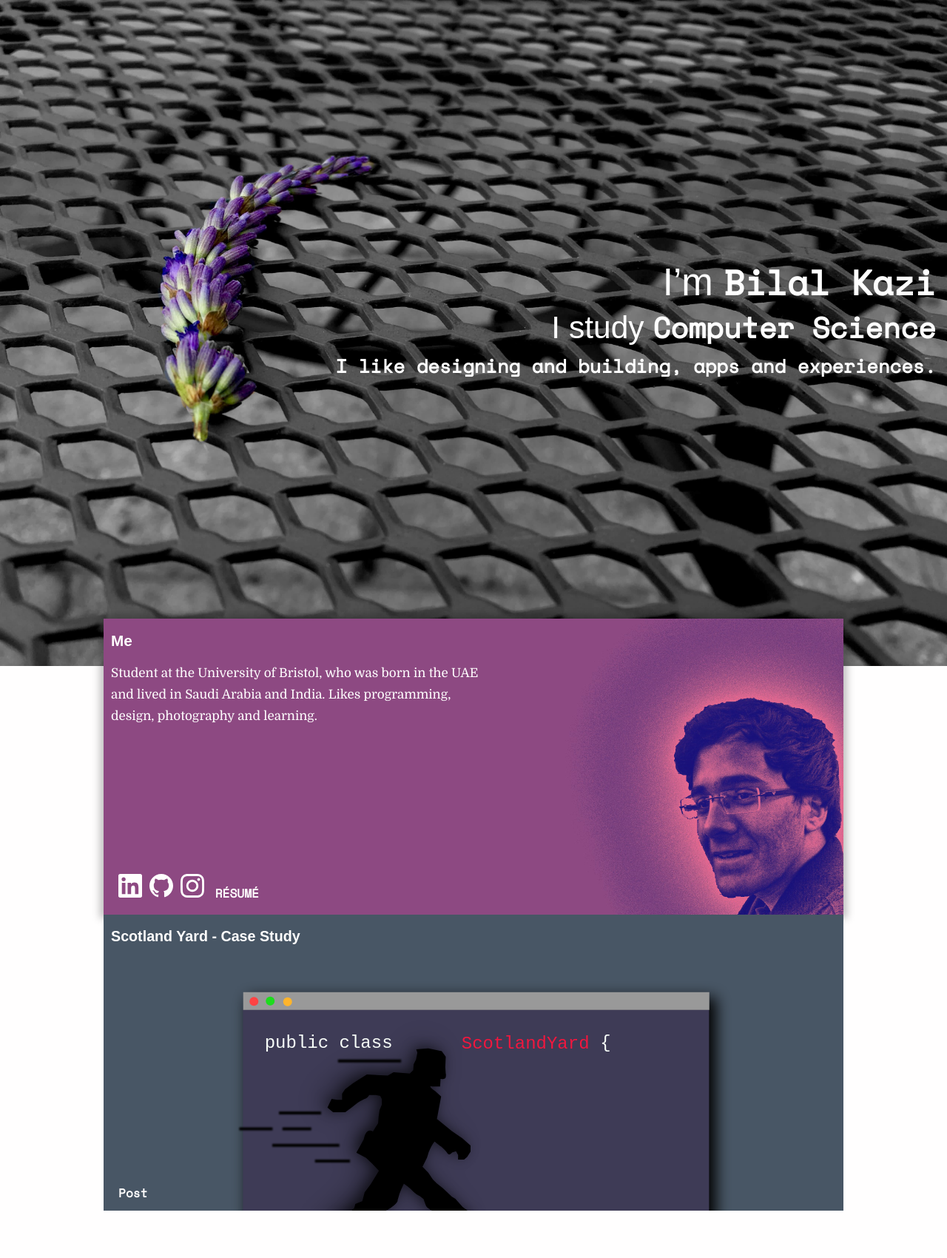
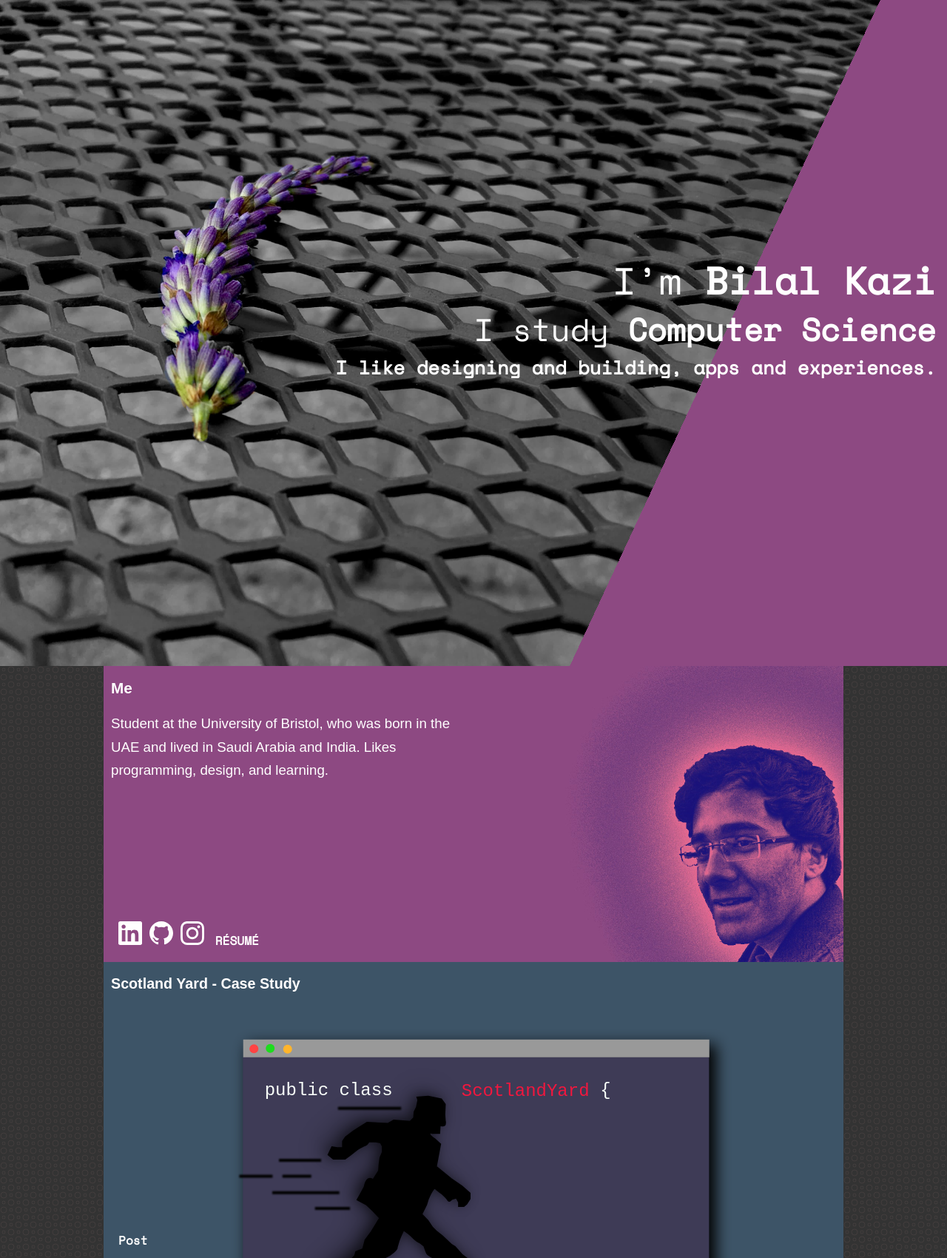
Before and after one commit to bkazi/bkazi.github.io, a Jekyll site: the page built from index.html, in a window 1280 px wide. Shown: the whole page at 74% size. Built offline with Jekyll 4.4.1, drawn with Linux system fonts in a browser that asks for light colours; some web fonts are replaced; before the commit the page ends 1636 px from its top, so only the background shows below that.

Commit message:
Make some changes

```diff
--- a/_includes/critical_home.scss
+++ b/_includes/critical_home.scss
@@ -2,3 +2,9 @@
 @import "home";
 @import "common";
 @import "icon";
+
+body {
+    background-color: #333;
+    background-image: url("/pattern.svg");
+    background-repeat: repeat;
+}
--- a/_sass/_build.scss
+++ b/_sass/_build.scss
@@ -19,14 +19,12 @@
   max-width: 1000px;
   height: 400px;
   margin: 0 auto;
-  margin-top: -5%;
   color: $white;
   background-image: url("/images/bilalK.jpg");
   background-repeat: no-repeat;
   background-size: cover;
   background-color: #8d4982;
   background-position: right;
-  box-shadow: 0px 0px 10px 5px rgba(0, 0, 0, 0.25);
 }
 
 @media (min-width: 400px) {
@@ -44,6 +42,8 @@
 .about__text {
   width: 100%;
   max-width: 500px;
+  font-family: 'Muli', sans-serif;
+  font-size: 1.1em;
 }
 
 .about__resume-link {
--- a/_sass/_home.scss
+++ b/_sass/_home.scss
@@ -28,11 +28,19 @@
 }
 
 .intro__content {
+  display: flex;
+  flex-direction: column;
+  justify-content: center;
+  align-items: flex-end;
+  width: 100%;
+  height: 100%;
   position: absolute;
   right: 0;
   padding-right: 15px;
   color: white;
   font-weight: 600;
+  // background: linear-gradient(60deg, rgba(255, 255, 255, 0) 65%, #8d4982 0%);
+  background: linear-gradient(-65deg, #8d4982 30%, rgba(255, 255, 255, 0) 0%);
 
   em {
     color: white;
@@ -43,6 +51,7 @@
   margin-bottom: 5px;
   font-weight: 400;
   margin-top: 5px;
+  font-family: $accent-font;
 }
 
 .intro__paragraph {
--- a/_sass/_palette.scss
+++ b/_sass/_palette.scss
@@ -1,5 +1,5 @@
 $black: #070C0C;
-$silver: #485665;
+$silver: #3D5467;
 $white: #FFFEFE;
-$red: #8E7C93;
-$green: #D0A5C0;
+$red: #DB5461;
+$green: #8AA29E;
--- a/index.html
+++ b/index.html
@@ -5,15 +5,15 @@ layout: default
 <div class="intro">
   <div class="background js-lazy-load" data-img="/images/main.jpg"></div>
   <div class="intro__content">
-    <h1 class="intro__heading">I&#8217;m <em>Bilal Kazi</em></h1>
-    <h2 class="intro__heading">I study <em>Computer Science</em></h2>
+    <h1 class="intro__heading">I&#8217;m <strong>Bilal Kazi</strong></h1>
+    <h2 class="intro__heading">I study <strong>Computer Science</strong></h2>
     <p class="intro__paragraph">I like designing and building, apps and experiences.</p>
   </div>
 </div>
 
 <div class="about">
   <h3>Me</h3>
-  <p class="about__text">Student at the University of Bristol, who was born in the UAE and lived in Saudi Arabia and India. Likes programming, design, photography and learning.</p>
+  <p class="about__text">Student at the University of Bristol, who was born in the UAE and lived in Saudi Arabia and India. Likes programming, design, and learning.</p>
   <div class="card__links">
     {% include icon-linkedin.html username="bkazi" class="icon--2x icon--white" %}
     {% include icon-github.html username="bkazi" class="icon--2x icon--white" %}
```
Also changed, not shown: pattern.svg (added).
